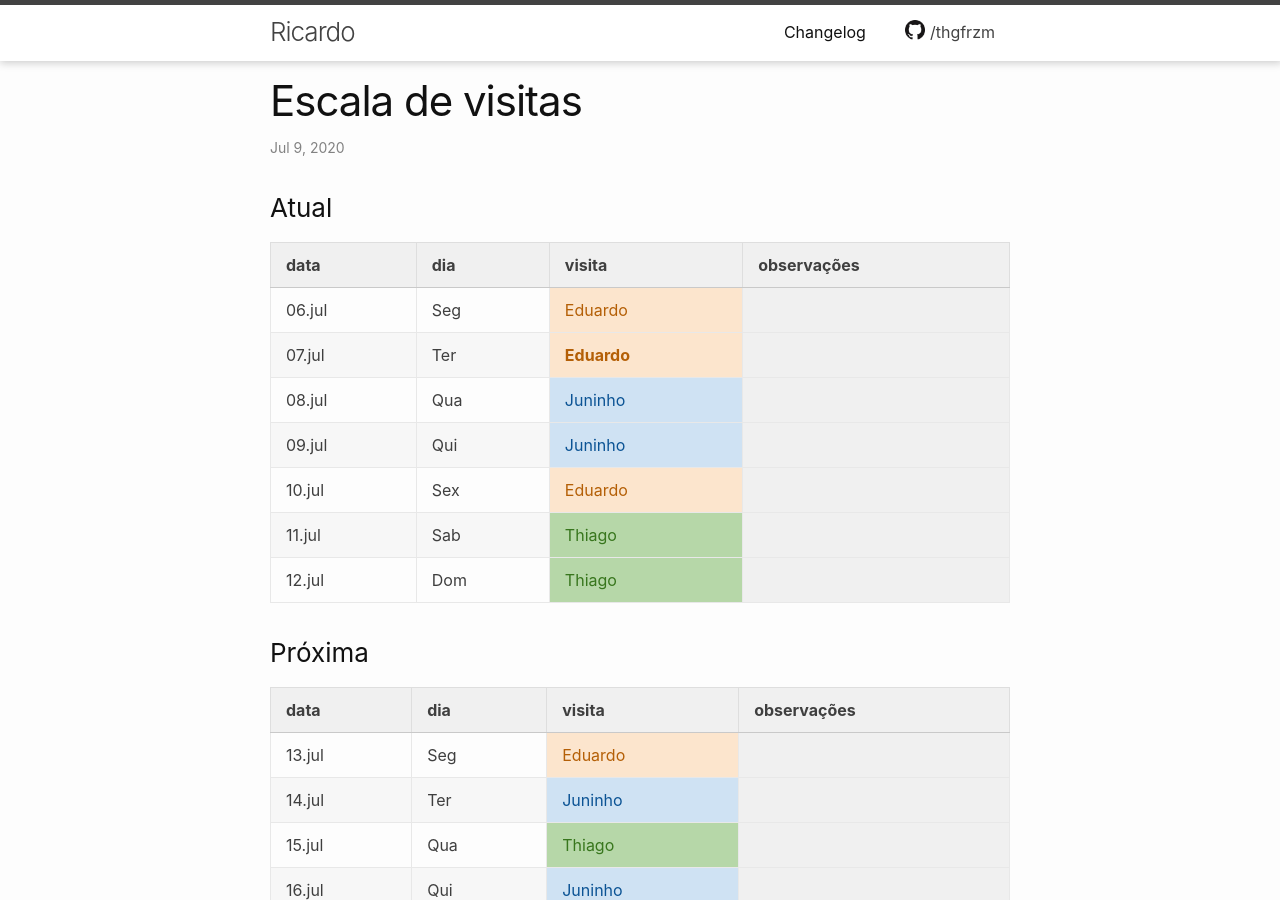
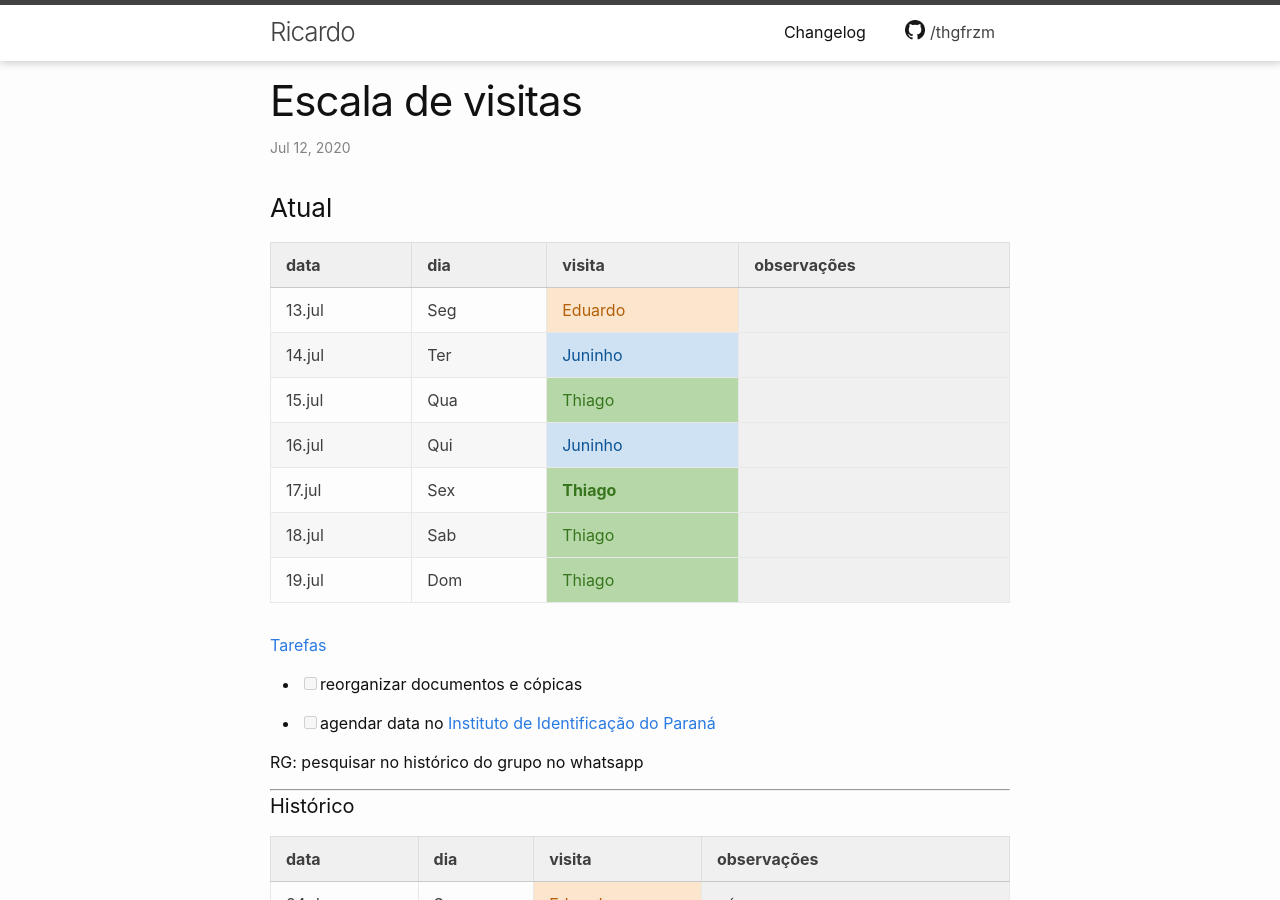
Before and after one commit to thgfrzm/ricardo, a Jekyll site: the page built from _posts/2018-12-23-escala-visitas.markdown, in a window 1280 px wide and 900 px high. Built offline with Jekyll 4.4.1, drawn with Linux system fonts in a browser that asks for light colours; some of the changed text lies outside the part shown.

Commit message:
Update 2018-12-23-escala-visitas.markdown

```diff
--- a/_posts/2018-12-23-escala-visitas.markdown
+++ b/_posts/2018-12-23-escala-visitas.markdown
@@ -1,23 +1,11 @@
 ---
 layout: post
 title:  "Escala de visitas"
-date:   2020-07-09 19:33:00 -0300
+date:   2020-07-12 12:25:00 -0300
 categories: agenda
 ---
 
 ### Atual
-
-| data   | dia | visita      | observações |
-| ------ | --- | ----------- | ----------- |
-| 06.jul | Seg | Eduardo     |             |
-| 07.jul | Ter | **Eduardo** |             |
-| 08.jul | Qua | Juninho     |             |
-| 09.jul | Qui | Juninho     |             |
-| 10.jul | Sex | Eduardo     |             |
-| 11.jul | Sab | Thiago      |             |
-| 12.jul | Dom | Thiago      |             |
-
-### Próxima
 
 | data   | dia | visita     | observações |
 | ------ | --- | ---------- | ----------- |
```
Also changed, not shown: other parts of _posts/2018-12-23-escala-visitas.markdown (+7 -0 lines).
